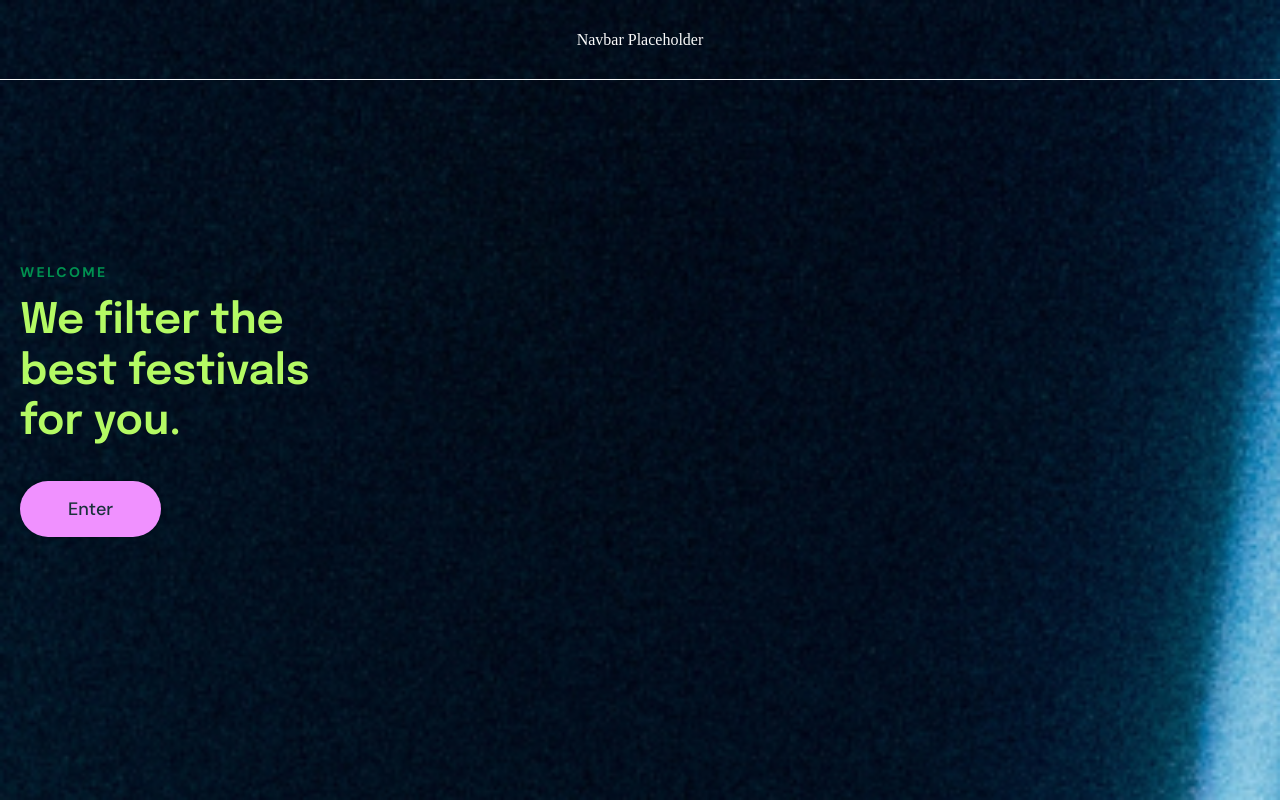
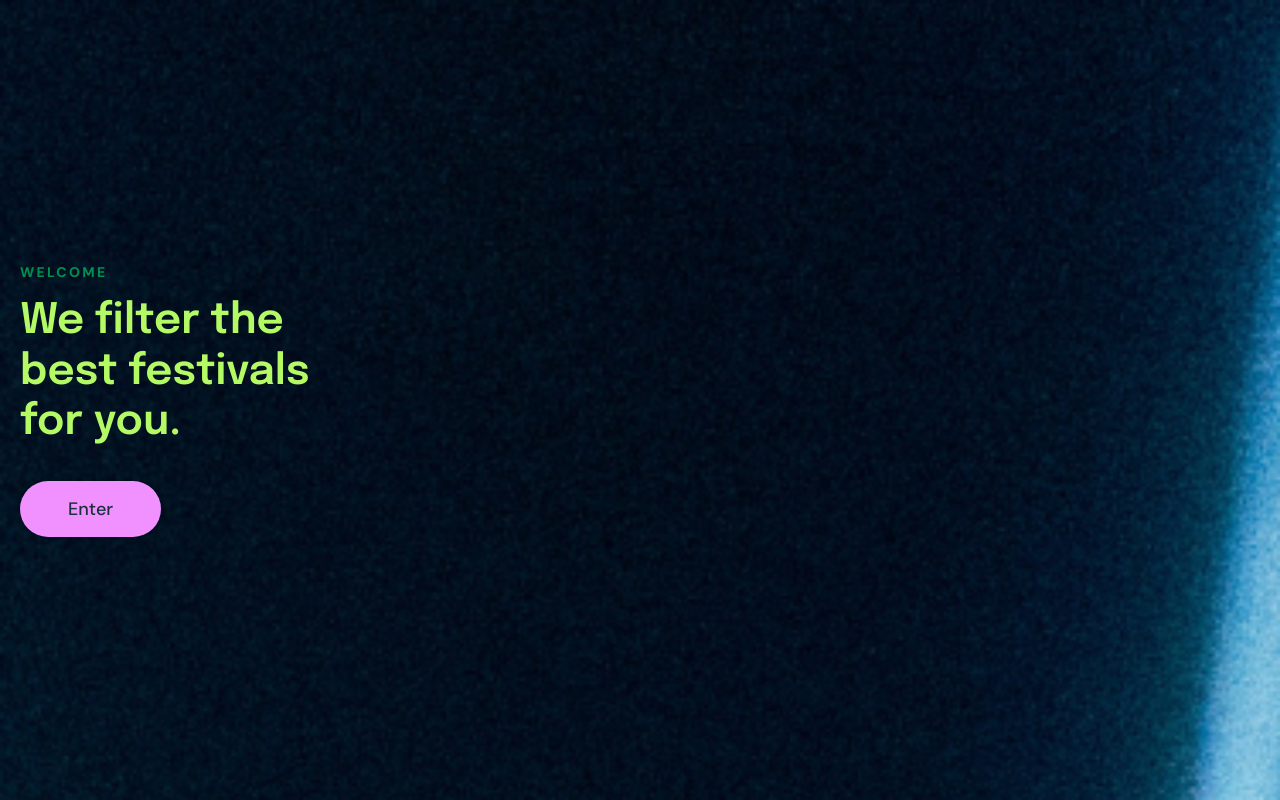
Before and after one commit to davidwobido/festival-filter, a React (Vite) app: page / in a window 1280 px wide. Built offline with nearby package versions, Linux system fonts and the light colour scheme.

Commit message:
:construction: Routes work but only without app.tsx

```diff
--- a/src/main.tsx
+++ b/src/main.tsx
@@ -1,7 +1,7 @@
 import React from "react";
 import ReactDOM from "react-dom";
 import "./globals.css";
-import App from "./App";
+// import App from "./App";
 import { BrowserRouter, Routes, Route } from "react-router-dom";
 import StartPage from "./pages/Start/Start";
 import NameInput from "./pages/NameInput/NameInput";
@@ -14,7 +14,6 @@ ReactDOM.render(
         <Route path="NameInput" element={<NameInput />} />
       </Routes>
     </BrowserRouter>
-    <App />
   </React.StrictMode>,
   document.getElementById("root")
 );
```
